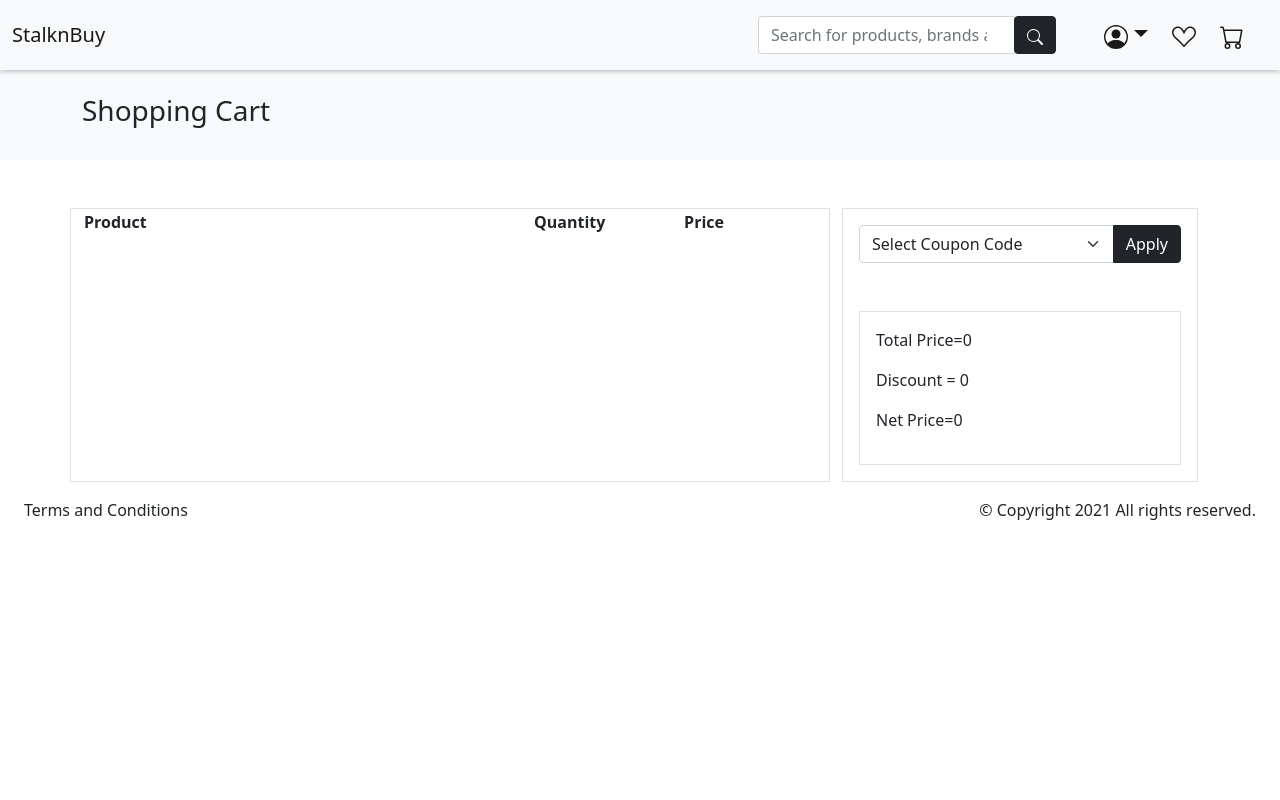
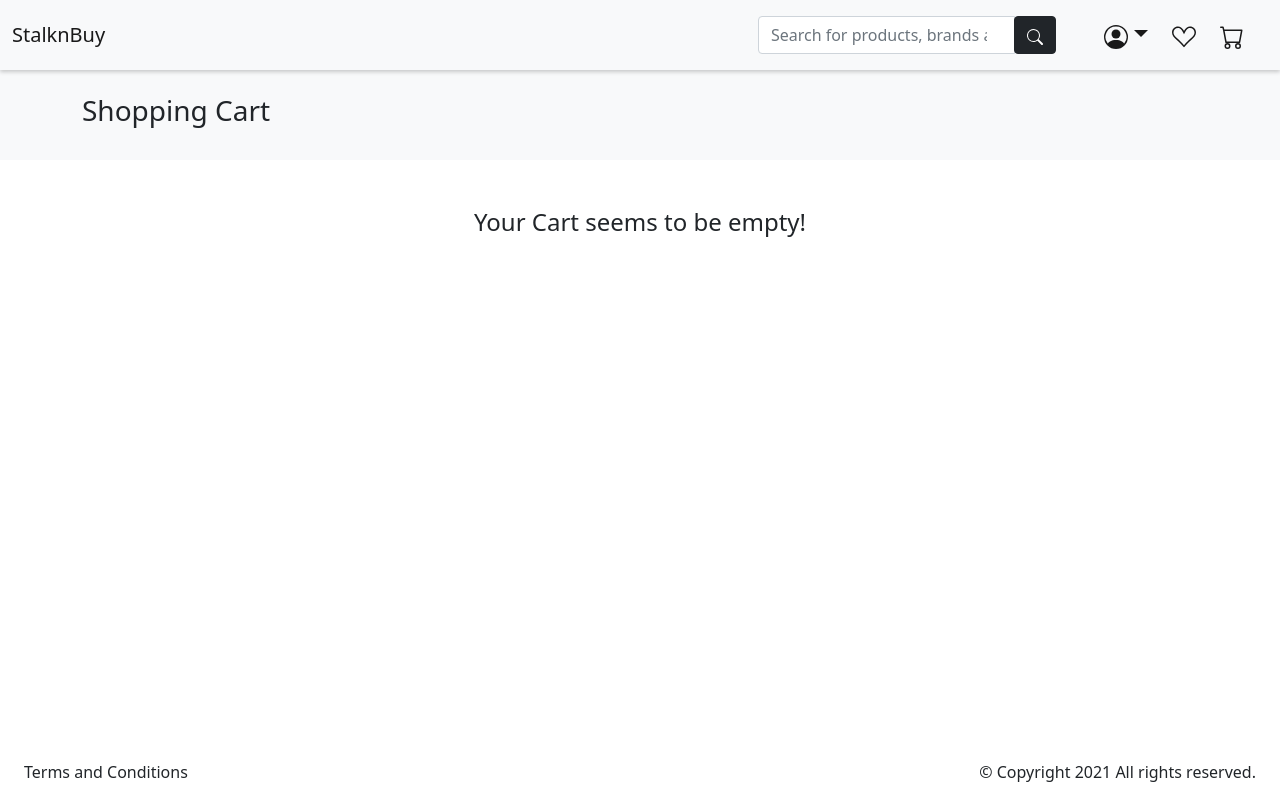
Before and after one commit to Naresh-Yenagandula/StalknBuyEcommerceFrontend, a React (Create React App) app: page /cart in a window 1280 px wide. Built offline with nearby package versions, Linux system fonts and the light colour scheme; no server answers.

Commit message:
empty cart/wishlist solved

```diff
--- a/src/components/cart.js
+++ b/src/components/cart.js
@@ -9,7 +9,7 @@ import axios from 'axios'
 function Carts()
 {
     const value = useContext(ProductContext)
-    const [myCart, setmyCart] = useState();
+    const [myCart, setmyCart] = useState([]);
     const [discountPrice, setDiscountPrice] = useState(0);
     const [afterDisc, setAfterDisc] = useState(0)
     let TotalPrice=0;
@@ -70,7 +70,7 @@ function Carts()
             </div>
             <div className="container mt-5">
                 {
-                      myCart ?
+                      myCart.length >0 ?
                 <div className="row">
                     <div className="col-md-8 border">
                     <table className="table table-borderless p-3">
@@ -170,7 +170,7 @@ function Carts()
                         </div>
                     </div>
                 </div>
-                :null}
+                : <h4><center> Your Cart seems to be empty! </center></h4>}
             </div>
 
 
--- a/src/components/footer.js
+++ b/src/components/footer.js
@@ -1,6 +1,6 @@
 const Footer = () => {
     return (
-        <div className="d-flex justify-content-between align-items-center px-4 pt-3">
+        <div className="d-flex justify-content-between align-items-center px-4 pt-3 fixed-bottom">
                 <p>
                     Terms and Conditions
                 </p>
--- a/src/components/wishlist.js
+++ b/src/components/wishlist.js
@@ -9,9 +9,14 @@ function Wishlist()
  {
     const value=useContext(ProductContext)
 
-    const [myWishlist, setmyWishlist] = useState();
+    const [myWishlist, setmyWishlist] = useState([]);
+    const [message, setMessage] = useState(true)
     useEffect(() => {
         setmyWishlist(value.Wishlist)
+        if(value.Wishlist.length >0)
+        {
+            setMessage(false);
+        }
     }, [value.Wishlist])
 
     const updateProducts = (product)=>
@@ -33,7 +38,7 @@ function Wishlist()
         <div className="container">
             <h3 className="mt-4">My Wishlist</h3>
               <div className="row mt-3 row-cols-4">
-                            {myWishlist ?
+                            {myWishlist.length>0 ?
                                 myWishlist.map((product) => {
                                     let obj = value.extractData(product);
                                     let index2 = value.Cart.findIndex(p => p._id === product._id);
@@ -82,9 +87,12 @@ function Wishlist()
 
 
                                     )
-                                }) : null}
+                                }) : null }
 
-                        </div>
+             </div>
+             <div>
+                 {message?<h4><center>You have an empty wishlist.</center></h4>:null}
+             </div>
         </div>
      </div>
     )
```
